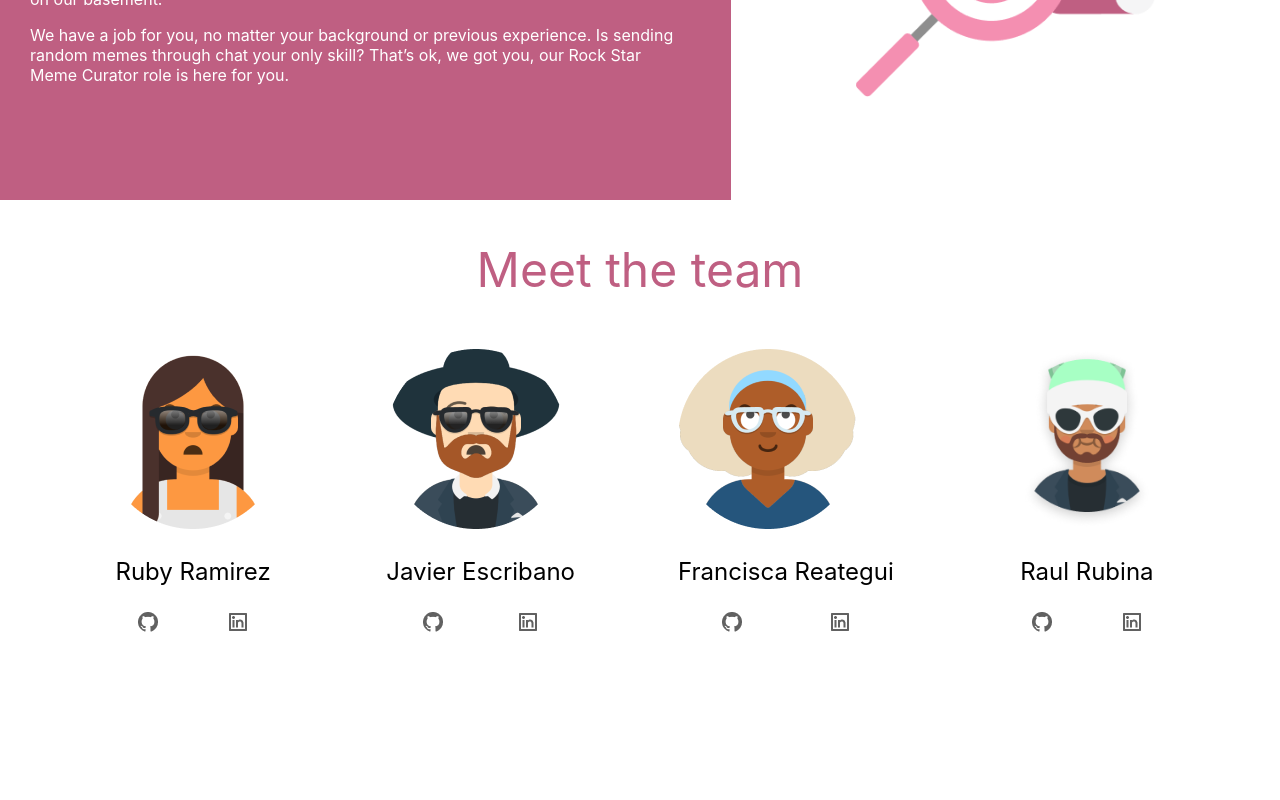
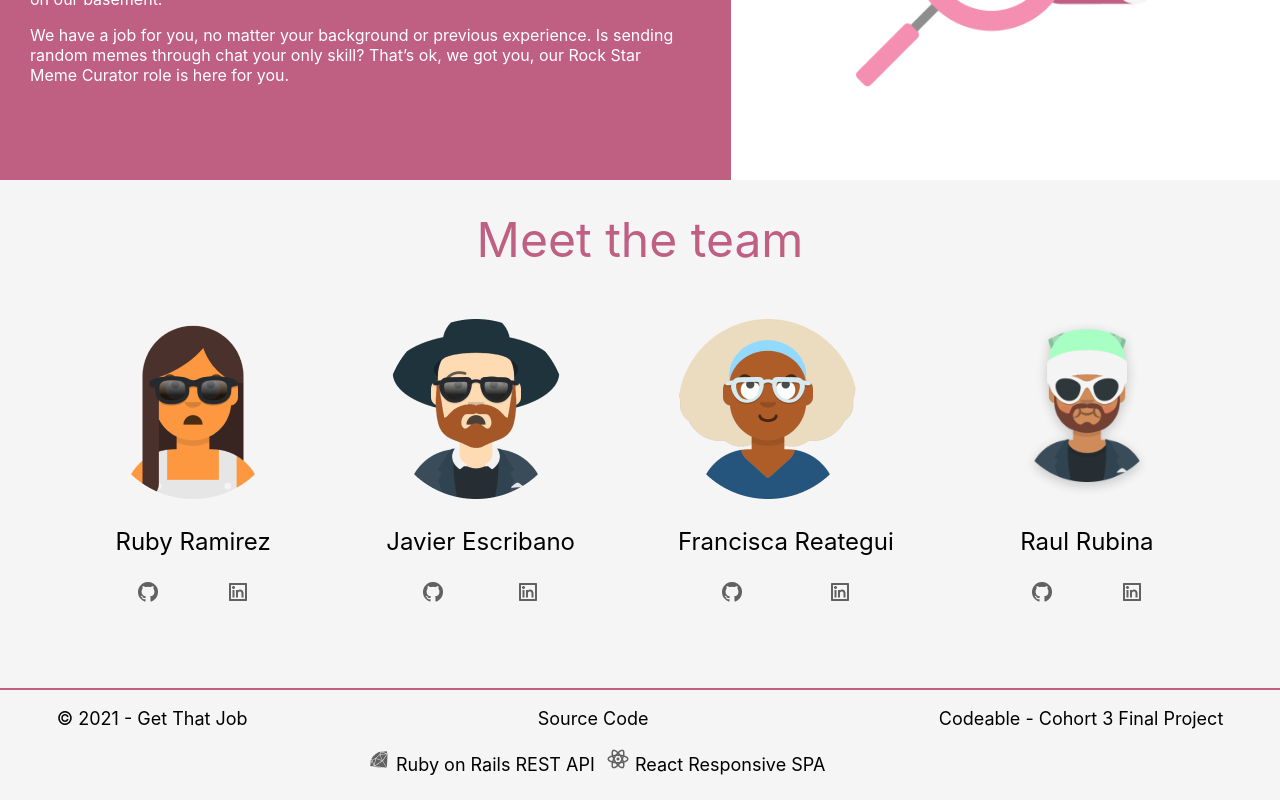
Before and after one commit to natersland/get-that-job-react, a React (Create React App) app in the folder client/: page / in a window 1280 px wide. Shown: the part 1176-1976 px from the top of the page. Before the commit the page ends 1836 px from the top, so only its background shows below. Built offline with nearby package versions, Linux system fonts and the light colour scheme.

Commit message:
Home page v2 (#3)
* added footer

* added footer

Co-authored-by: MacbookNikkiii <MacbookProRetina@Admins-MacBook-Pro.local>

```diff
--- a/client/src/pages/HomePage.js
+++ b/client/src/pages/HomePage.js
@@ -9,6 +9,8 @@ import Ruby from "../img/Ellipse 4.png";
 import Javier from "../img/Ellipse 4-1.png";
 import Francisca from "../img/Ellipse 4-2.png";
 import Rual from "../img/Ellipse 4-3.png";
+import daimond from "../img/ruby-fill.png";
+import Reactline from "../img/reactjs-line.png";
 
 import "../App.css";
 
@@ -114,10 +116,49 @@ const HomePage = () => {
             </Icon>
           </div>
         </TeamWrapper>
+        <footer>
+          <FooterWrap>
+            <div>
+              <p> © 2021 - Get That Job</p>
+            </div>
+            <div>
+              <p> Source Code</p>
+              <Inline>
+                {" "}
+                <img src={daimond} /> Ruby on Rails REST API
+              </Inline>
+              <Inline>
+                {" "}
+                <img src={Reactline} /> React Responsive SPA
+              </Inline>
+            </div>
+            <div>
+              <p> Codeable - Cohort 3 Final Project</p>
+            </div>
+          </FooterWrap>
+        </footer>
       </Wrapper3>
     </MainWrap>
   );
 };
+const FooterWrap = styled.div`
+  width: 100%;
+  border-top: solid 2px var(--primary-brand-color);
+  display: flex;
+  justify-content: space-around;
+  text-align: center;
+  font-size: 18px;
+`;
+const Br = styled.br`
+  border-top: solid 1px var(--primary-brand-color);
+`;
+
+const Inline = styled.p`
+  display: inline;
+  margin-left: 6px;
+  line-height: 0;
+  margin-bottom: 10px;
+`;
 
 const MainWrap = styled.main`
   width: 100vw;
@@ -131,6 +172,7 @@ const LandingWrapper = styled.section`
   flex-direction: column;
   align-items: center;
   text-align: center;
+  background-color: #f5f5f6;
 `;
 
 const Heading = styled.h1`
@@ -165,7 +207,7 @@ const ImgPeople = styled.img`
 
 const Section2 = styled.section`
   width: 100%;
-  height: 420px;
+  height: 400px;
   display: flex;
   font-family: var(--primary-font: "Montserrat", sans-serif);
 `;
@@ -189,11 +231,12 @@ const ImgWrapper = styled.div`
 const ImgWrap = styled.div`
   display: flex;
   justify-content: center;
-  margin-top: 100px;
+  margin-top: 90px;
 `;
 const Wrapper3 = styled.section`
   width: 100%;
-  height: 420px;
+  height: 620px;
+  background-color: #f5f5f6;
 `;
 const H1S3 = styled.h1`
   font-size: 48px;
@@ -201,12 +244,15 @@ const H1S3 = styled.h1`
   justify-content: center;
   color: var(--primary-brand-color);
   font-weight: 400;
+  padding-top: 30px;
   margin-bottom: 50px;
+  margin-top: 0px;
 `;
 
 const TeamWrapper = styled.div`
   display: flex;
   justify-content: space-evenly;
+  margin-bottom: 80px;
 `;
 
 const Name = styled.h3`
```
Also changed, not shown: 1 other file (tests, documents, lock files or other folders).
